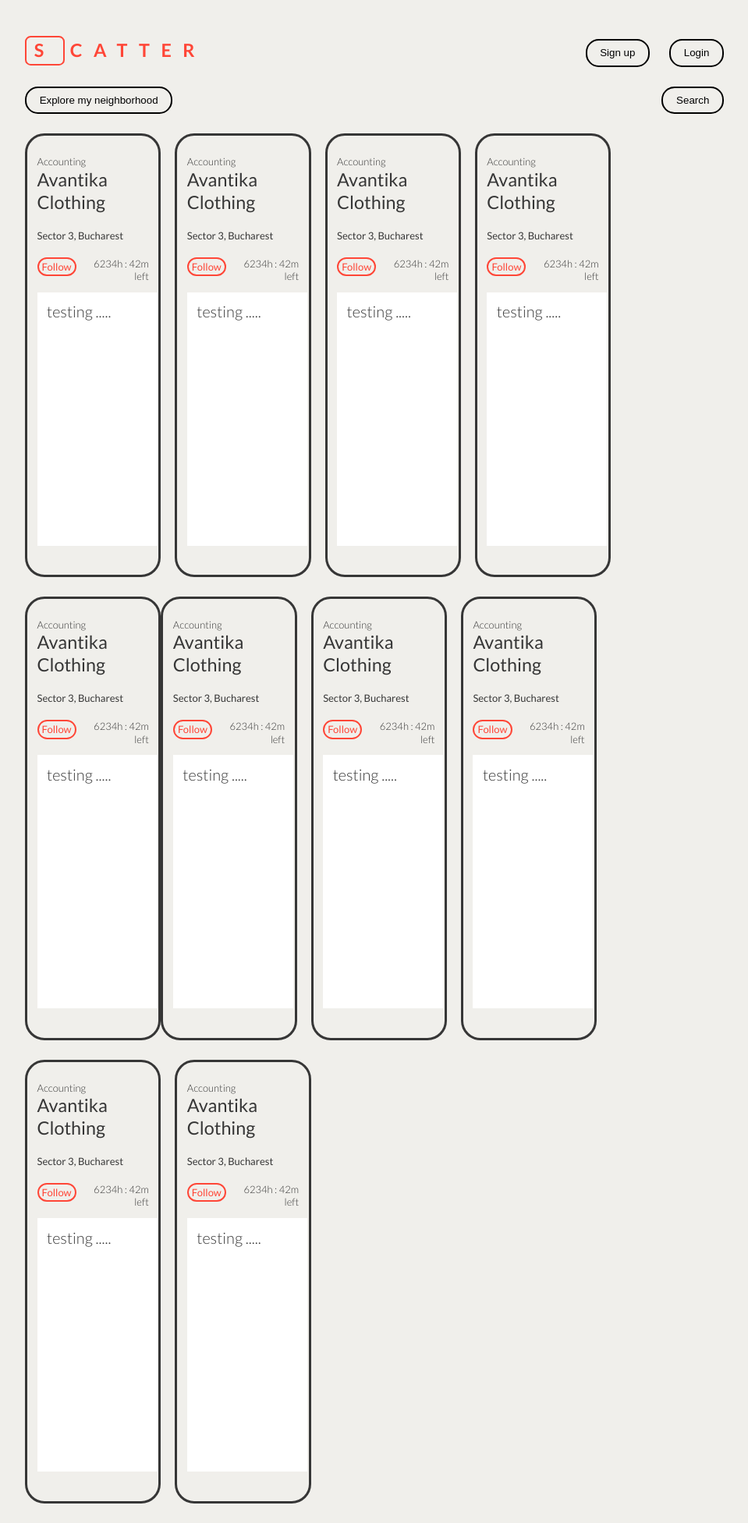
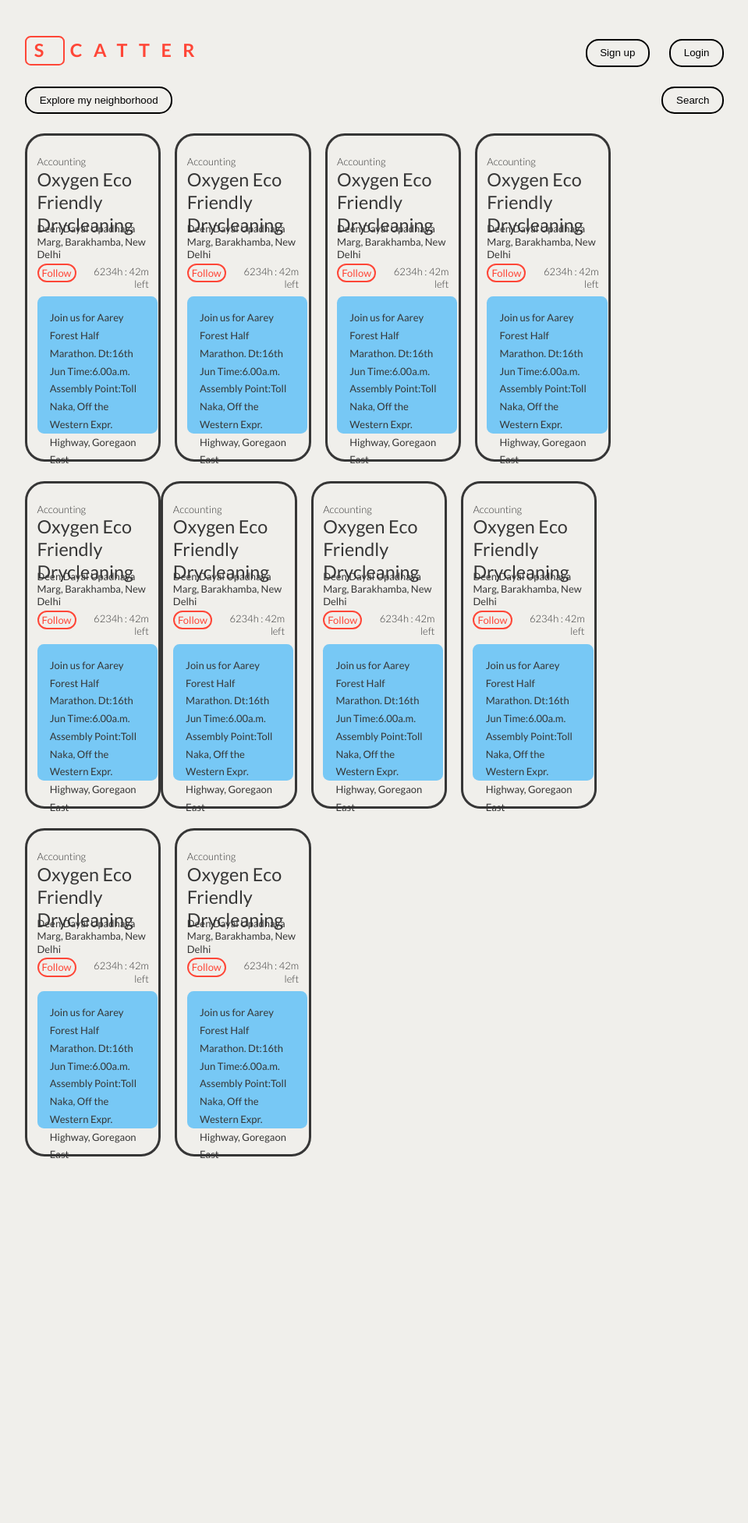
Before and after one commit to metamn/scatter, a Jekyll site: the page built from _posts/2013-09-20-main.html, in a window 1280 px wide. Shown: the whole page at 78% size, without its empty margins (160-1119 px from the left). Built offline with Jekyll 4.4.1, drawn with Linux system fonts in a browser that asks for light colours; nearby versions of some CDN libraries; library files that are not in the unit come from our copies; after the commit the page ends 1508 px from its top, so only the background shows below that.

Commit message:
Started to work on the main page

```diff
--- a/_includes/card.html
+++ b/_includes/card.html
@@ -2,10 +2,10 @@
   <div class="cardcategory">Accounting</div>
 
   <div class="userinfolink">
-    <h3 class="username">Avantika Clothing</h3>
+    <h3 class="username">Oxygen Eco Friendly Drycleaning</h3>
   </div>
 
-  <h3 class="messagelocation">Sector 3, Bucharest</h3>
+  <h3 class="messagelocation">Deen Dayal Upadhaya Marg, Barakhamba, New Delhi</h3>
 
   <div class="labelcontainer">
     <a href="/login?q=4">
@@ -17,7 +17,7 @@
 
   <div class="separator"></div>
 
-  <p class="message">testing .....</p>
+  <p class="message">Join us for Aarey Forest Half Marathon. Dt:16th Jun Time:6.00a.m. Assembly Point:Toll Naka, Off the Western Expr. Highway, Goregaon East</p>
 
   <div class="votebutton">
     <a href="/login?q=2">
--- a/assets/screen.css
+++ b/assets/screen.css
@@ -1926,10 +1926,14 @@ body.main .container #content article:nth-of-type(5n) {
 body.main .container #content article .cardcategory {
   font-size: small;
 }
+body.main .container #content article .userinfolink {
+  height: 2.5em;
+}
 body.main .container #content article .userinfolink h3 {
   padding: 0;
 }
 body.main .container #content article .messagelocation {
+  height: 2.5em;
   font-size: small;
 }
 body.main .container #content article .labelcontainer {
@@ -1959,6 +1963,7 @@ body.main .container #content article .labelcontainer .timeremaining {
   float: left;
   text-align: right;
   font-size: small;
+  margin-top: 0.15625em;
 }
 body.main .container #content article .votebutton, body.main .container #content article .actionbuttons, body.main .container #content article .flagbutton, body.main .container #content article .cardfooter {
   display: none;
@@ -1966,11 +1971,19 @@ body.main .container #content article .votebutton, body.main .container #content
 body.main .container #content article .message {
   width: 100%;
   float: left;
-  width: 90%;
-  height: 15em;
-  background: #fff;
-  padding: 0.625em;
+  width: 85%;
+  height: 11em;
+  -webkit-border-radius: 0.625em;
+  -moz-border-radius: 0.625em;
+  -ms-border-radius: 0.625em;
+  -o-border-radius: 0.625em;
+  border-radius: 0.625em;
+  background: #77c8f5;
+  padding: 1.25em;
   margin: 0.625em 0;
+  font-weight: 400;
+  font-size: small;
+  line-height: 1.75;
 }
 
 .outline, .hidden {
```
Also changed, not shown: assets/main.scss (+14 -4 lines), 3 other files.
